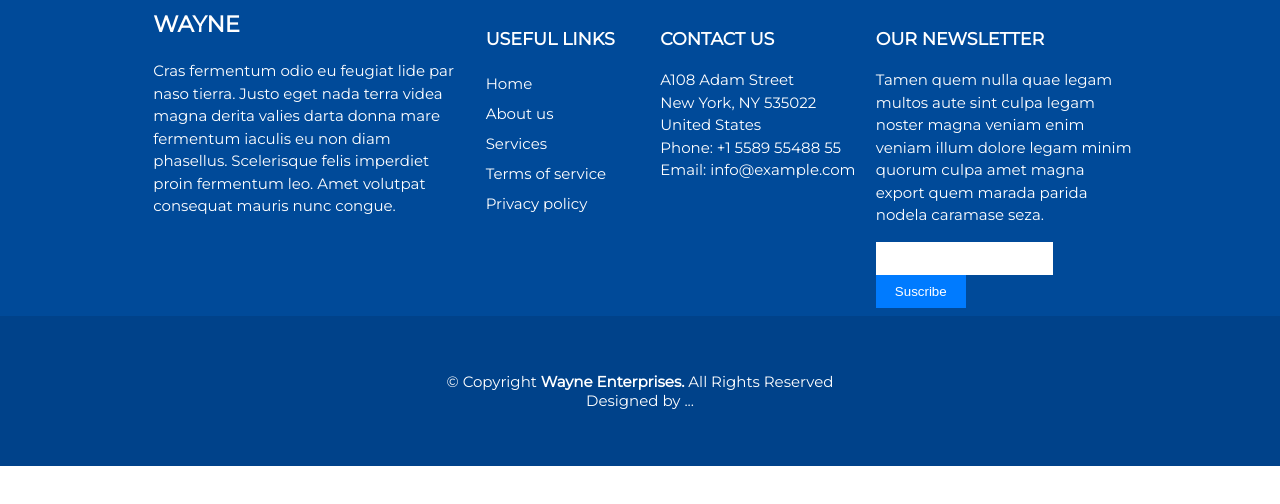
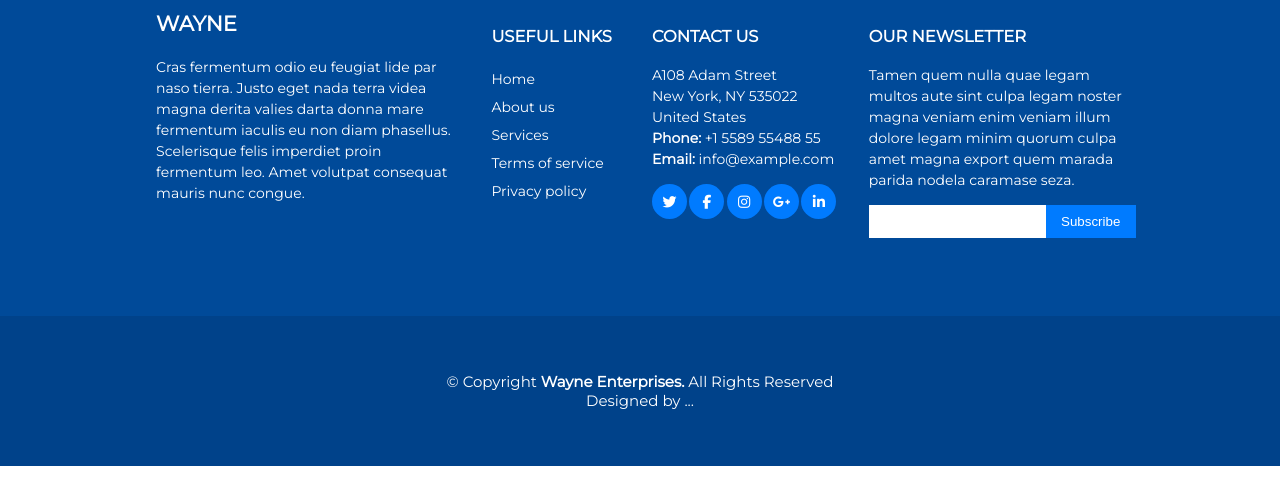
Before and after one commit to Ceciliamorales24/Trabajo-1, a plain HTML site: page index.html in a window 1280 px wide. Drawn offline with Linux system fonts and the light colour scheme.

Commit message:
versión final

```diff
--- a/index.html
+++ b/index.html
@@ -1,5 +1,5 @@
 <!DOCTYPE html>
-<html lang="en">
+<html lang="es">
 
 <head>
     <meta charset="UTF-8">
@@ -7,7 +7,8 @@
     <meta http-equiv="X-UA-Compatible" content="ie=edge">
     <link rel="stylesheet" type="text/css" href="style.css">
     <link href="https://fonts.googleapis.com/css?family=Montserrat&display=swap" rel="stylesheet">
-    <title>Wayne</title>
+    <script src="https://kit.fontawesome.com/617ca25124.js" crossorigin="anonymous"></script>
+    <title>Footer de Wayne</title>
 </head>
 
 <body>
@@ -18,11 +19,8 @@
 
                 <h1>WAYNE</h1>
 
-            <p>Cras fermentum odio eu feugiat lide par naso tierra. Justo eget nada terra videa magna derita valies
-                darta donna mare
-                fermentum iaculis eu non diam phasellus. Scelerisque felis imperdiet proin fermentum leo. Amet volutpat
-                consequat mauris
-                nunc congue.</p>
+                    <p>Cras fermentum odio eu feugiat lide par naso tierra. Justo eget nada terra videa magna derita valies darta donna mare fermentum iaculis eu non diam phasellus. Scelerisque felis imperdiet proin fermentum leo. Amet volutpat consequat mauris nunc congue.
+                    </p>
             </div>
 
             <div class="Columna2">
@@ -34,7 +32,6 @@
                         <li>Services</li>
                         <li>Terms of service</li>
                         <li>Privacy policy</li>
-
                     </ul>
             </div>
         </section>
@@ -46,24 +43,45 @@
                     <p>A108 Adam Street <br>
                     New York, NY 535022 <br>
                     United States <br>
-                Phone: +1 5589 55488 55 <br>
-                Email: info@example.com</p>
+                    <span>Phone:</span> +1 5589 55488 55 <br>
+                    <span>Email:</span> info@example.com</p>
+
+                <div class="image">
+
+                    <div class="icon">
+                        <i class="fab fa-twitter"></i>
                     </div>
+                    <div class="icon">
+                        <i class="fab fa-facebook-f"></i>
+                    </div>
+                    <div class="icon">
+                        <i class="fab fa-instagram"></i>
+                    </div>
+                    <div class="icon">
+                        <i class="fab fa-google-plus-g"></i>
+                    </div>
+                    <div class="icon">
+                        <i class="fab fa-linkedin-in"></i>
+                    </div>
+                </div>
+            </div>
+
             <div class="Columna4">
                 <h3>OUR NEWSLETTER</h3>
-            <p>Tamen quem nulla quae legam multos aute sint culpa legam noster magna veniam enim veniam illum dolore
-                legam minim quorum
-                culpa amet magna export quem marada parida nodela caramase seza.</p>
+                    <p>Tamen quem nulla quae legam multos aute sint culpa legam noster magna veniam enim veniam illum dolore legam minim quorum culpa amet magna export quem marada parida nodela caramase seza.
+                    </p>
 
-            <form> <input><input type="submit" class="s" value="Suscribe"></form>
+                <form action="suscribe.html" method="post">
+                    <label for id="suscription">
+                        <input><input id="suscription" type="submit" class="s" value="Subscribe" name="Subscribe">
+                </form>
             </div>
-
         </section>
     </footer>
 
     <div class="copyright">
-      <p> © Copyright <strong>Wayne Enterprises.</strong> All Rights Reserved <br>
-       Designed by ...</p>
+        <p> © Copyright <strong>Wayne Enterprises.</strong> All Rights Reserved <br> Designed by ...
+        </p>
    </div>
 
 </body>
--- a/style.css
+++ b/style.css
@@ -9,7 +9,7 @@ footer {
     background-color: #004A99;
     height: 300px;
     font-family: 'Montserrat', sans-serif;
-    font-size: 15px;
+    font-size: 14px;
     padding-right: 10%;
     padding-left: 10%;
     padding-bottom: 8px;
@@ -17,8 +17,6 @@ footer {
     display: flex;
     flex-wrap: nowrap;
     line-height: 1.5;
-
-
 }
 
 
@@ -35,11 +33,41 @@ section {
     width:60%;
 }
 
-.Columna4{
-    width:50%;
+.Columna3 {
+    width: 40%;
 }
 
+.image {
+    color: white;
+    display: flex;
+    justify-content: space-between;
+    padding-right: 10%;
+    margin: 0;
+}
 
+.icon {
+    width: 35px;
+    height: 35px;
+    background-color: #007BFF;
+    border-radius: 50%;
+    display: flex;
+    justify-content: center;
+    align-items: center;
+
+}
+
+.icon:hover {
+    background-color: #0062CC;
+}
+
+.Columna4{
+    width:53%;
+    letter-spacing: 0.001em;
+}
+
+span {
+    font-weight: bolder;
+}
 
 .copyright {
     background-color: #00428A;
@@ -51,12 +79,8 @@ ul {
     padding: 0;
     list-style-type: none;
     line-height: 2;
-
 }
 
-li {
-
-}
 
 
 .parte1 {
@@ -74,6 +98,7 @@ input {
     padding: 0;
     height: 33px;
 }
+
 .s{
    background-color: #007BFF;
    border: none;
@@ -81,7 +106,10 @@ input {
    height: 33px;
    width: 90px;
    color: #fff;
+}
 
+input[type=submit]:hover {
+    background-color: #0062CC;
 }
 
 .copyright {
@@ -129,13 +157,11 @@ input {
 
         height: 100%;
     }
-    .s{
 
-   height: 21px;
-
-
+    input, .s {
+        height: 33px;
+    }
 }
-    }
 
 
 
@@ -145,20 +171,33 @@ input {
         flex-direction: column;
         font-size: smaller;
         height: 100%;
-
     }
 
     .parte1 {
         display: flex;
         flex-wrap: wrap;
+    }
 
-
-    }
     .parte2 {
         display: flex;
         flex-wrap: wrap;
+    }
+
+    .Columna1 {
+        width: 100%;
+    }
 
 
+    .Columna2 {
+        width: 100%;
+    }
+
+    .Columna3 {
+        width: 100%;
+    }
+
+    .Columna4 {
+        width: 100%;
     }
 
     .copyright {
```
Lines whose indentation alone changed are shown as unchanged.
